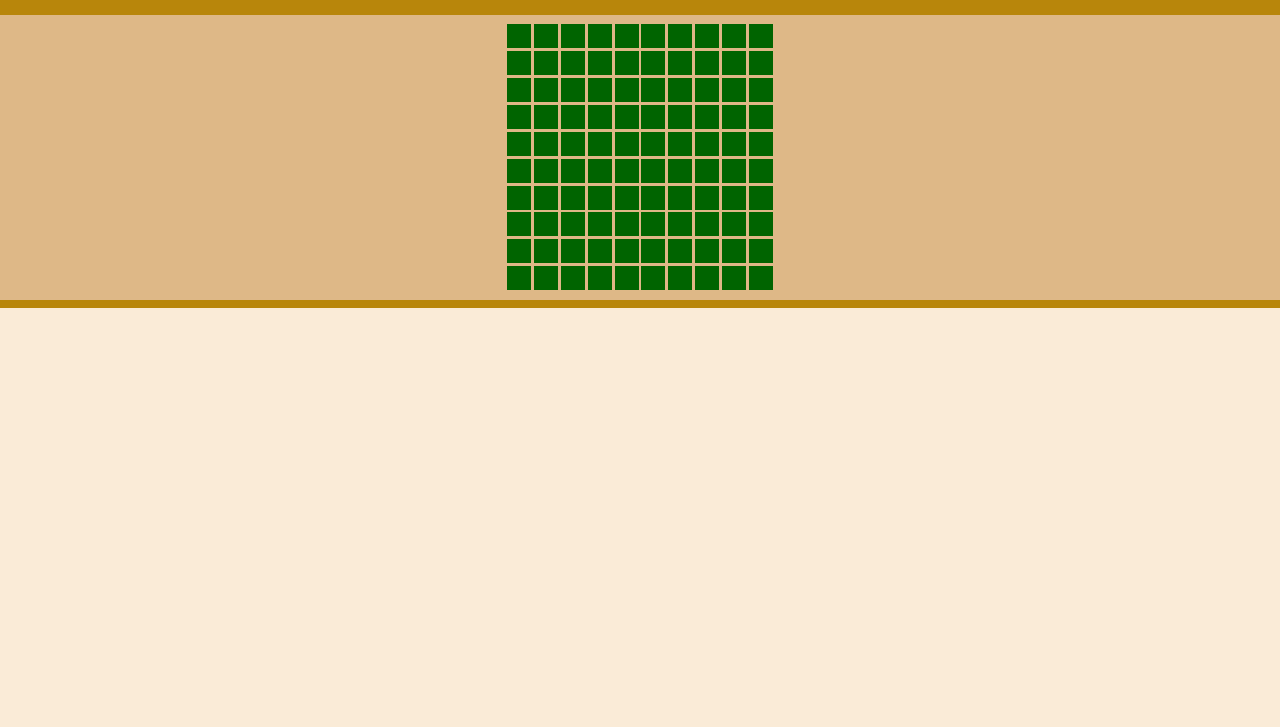
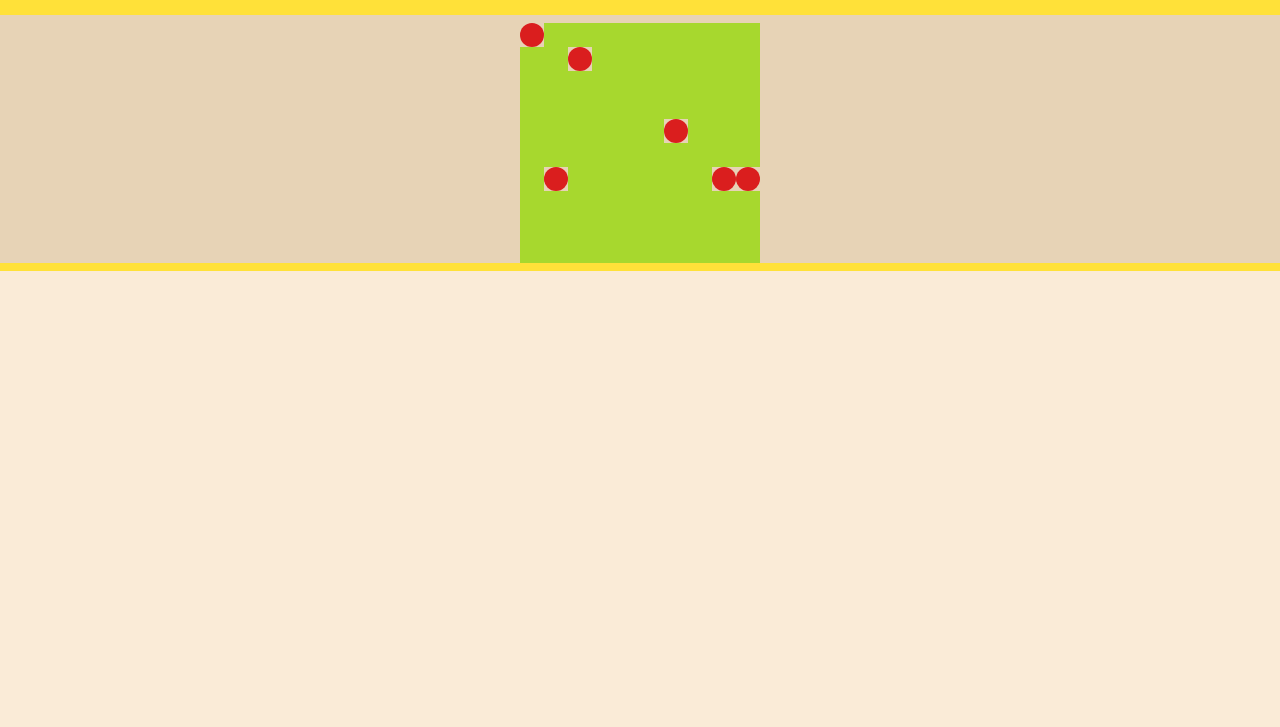
Before and after one commit to TanisJam/applegame, a plain HTML site: page index.html in a window 1280 px wide. Shown: the part 73-800 px from the top of the page. Drawn offline with Linux system fonts and the light colour scheme.

Commit message:
Trees generation and color

```diff
--- a/index.html
+++ b/index.html
@@ -9,8 +9,8 @@
 </head>
 <body>
     <div id="container">
-        <h1 id="tittle">Apples Farm</h1>
-        <div id="tablero"></div>
+        <h1 id="tittle">Apples Farm </h1>
+        <div id="board"></div>
     </div>
 
 <script src="script.js"></script>
--- a/script.js
+++ b/script.js
@@ -2,22 +2,34 @@
 const width = 10;
 const height = 10;
 
-let tablero = document.getElementById("tablero");
-
-let crearTablero = function(width, height, element){
-    for(let x = 0; x < width; x++){
+let createBoard = function(width, height, element){
+    for(let x = 0; x < height; x++){
         let row = document.createElement('div');
         row.id = "row-"+(x+1);
 
-        for(let y = 0; y < height; y++){
+        for(let y = 0; y < width; y++){
             let col = document.createElement('div');
             col.id = "col-"+(y+1);
             row.appendChild(col);
         }
-
-
         element.appendChild(row);
     }
+    return element;
 }
 
-crearTablero(width, height, tablero);
+//create board and getting references on field array
+let board = createBoard(width, height, document.getElementById("board"));
+let field = [];
+for(let i = 0; i < height; i++){
+    field.push(board.childNodes[i].childNodes)
+}
+console.log(field);
+
+for(let x = 0; x < field.length; x++){
+    for(let y = 0; y < field[x].length; y++){
+        if(Math.random() > 0.9){
+        field[x][y].style.background = '#da1e1e';
+        field[x][y].style.borderRadius = '50%';
+        }
+    }
+}
--- a/style.css
+++ b/style.css
@@ -11,7 +11,7 @@ body{
 }
 #container{
     width: 100%;
-    background-color: darkgoldenrod;
+    background-color: #ffe139;
     display: flex;
     flex-direction: column;
     justify-content: center;
@@ -23,26 +23,29 @@ body{
     text-align: center;
 }
 
-#tablero{
-    background-color: burlywood;
+#board{
+    background-color: #e7d3b6;
     width: 100%;
     margin: 0.5em;
-    padding: 0.5em;
+    padding-top: 0.5em;
     display: flex;
     flex-direction: column;
 }
 
-#tablero *{
-    width: auto;
+#board *{
+    width: 100%;
     height: auto;
     display: flex;
     flex-direction: row;
     justify-content: center;
 }
 
-#tablero * *{
-    background-color: darkgreen;
+
+
+#board * *{
+    background-color: #a7d82e;
     width: 1.5em;
     height: 1.5em;
-    margin: 0.09em;
+    /*margin: 0.09em;*/
+    z-index: 1;
 }
```
Also changed, not shown: screenshot.png, 1 other file.
